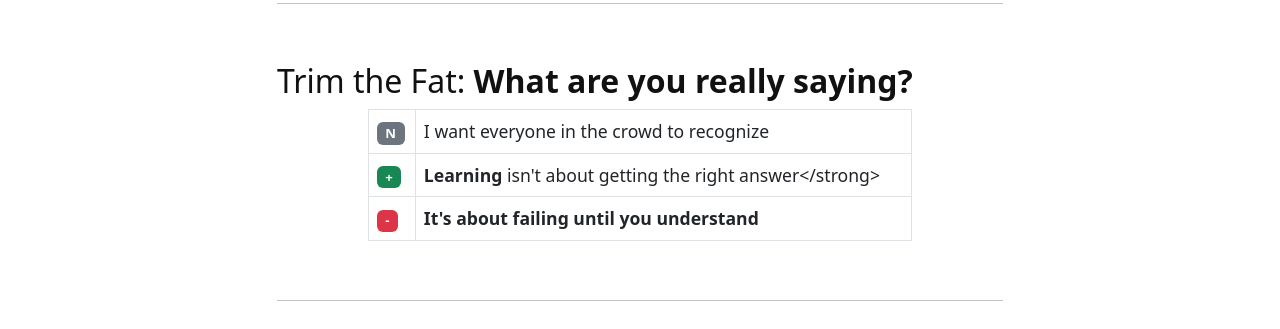
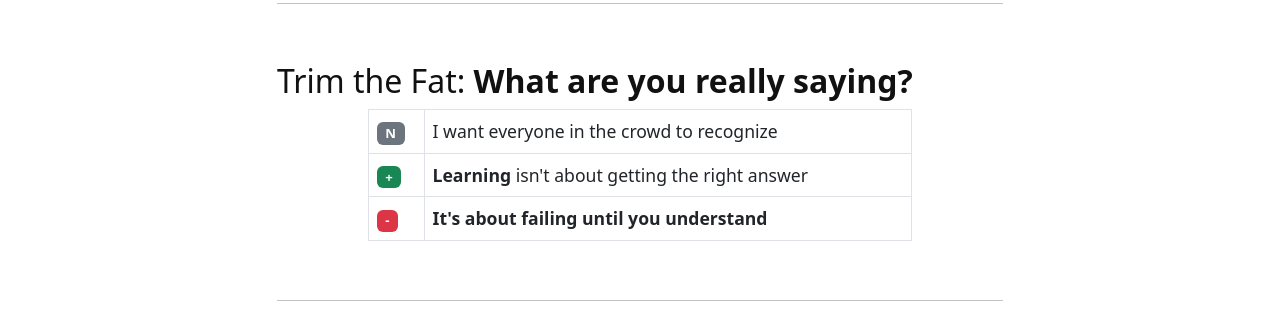
Before and after one commit to rmshksu/comm-shop, a Jekyll site: the page built from content/0-kiss.md, in a window 1280 px wide. Shown: the part 1036-1365 px from the top of the page. Built offline with Jekyll 4.4.1, drawn with Linux system fonts in a browser that asks for light colours.

Commit message:
Update 0-kiss.md
inline html actin up (im very tired)

```diff
--- a/content/0-kiss.md
+++ b/content/0-kiss.md
@@ -55,7 +55,7 @@ Keep it simple, stupid.
     </tr>
     <tr>
       <td><span class="badge bg-success">+</span></td>
-      <td><strong>Learning</strong> isn't about getting the right answer</strong></td>
+      <td><strong>Learning</strong> isn't about getting the right answer</td>
     </tr>
     <tr>
       <td><span class="badge bg-danger">-</span></td>
```
